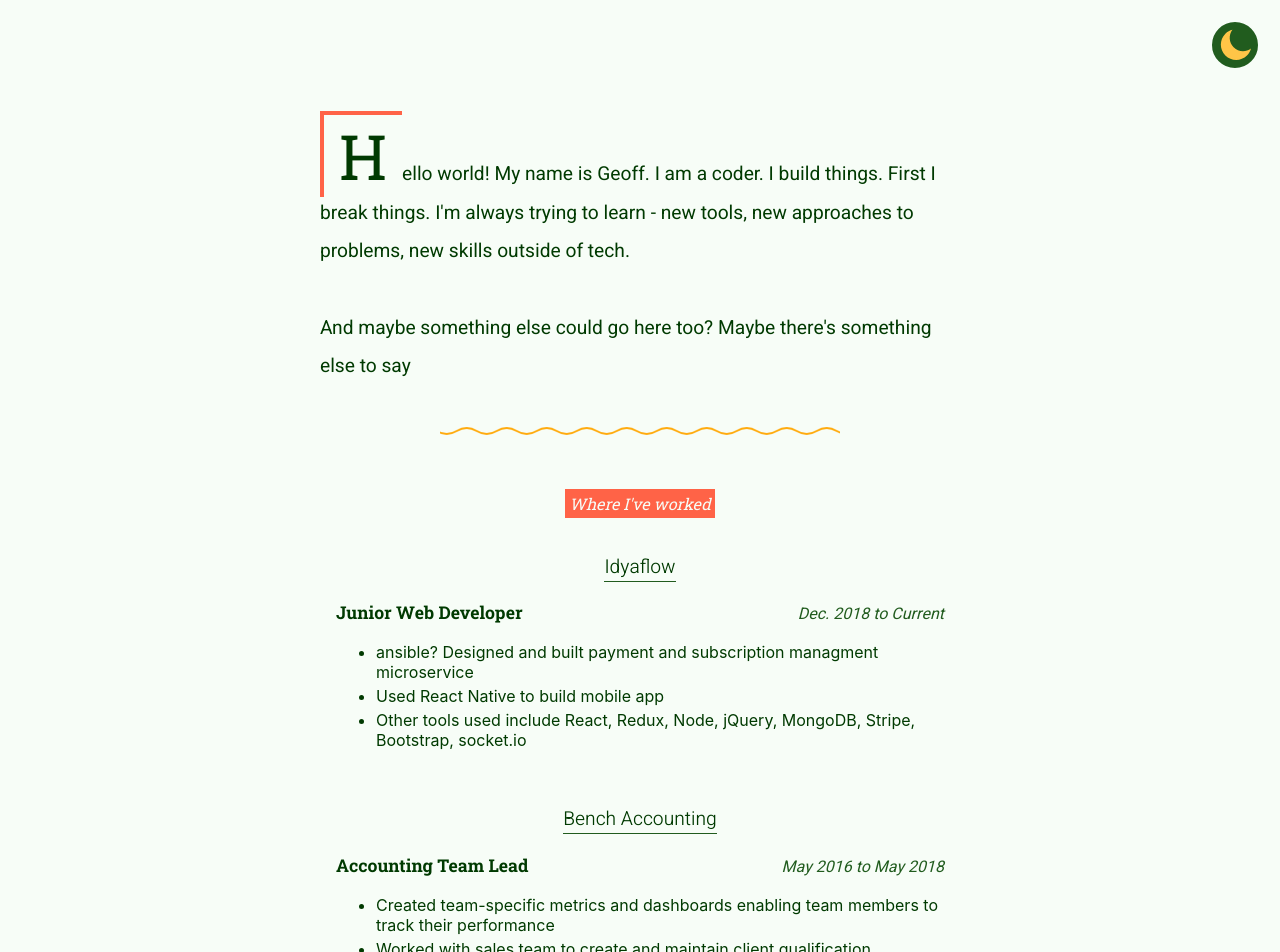
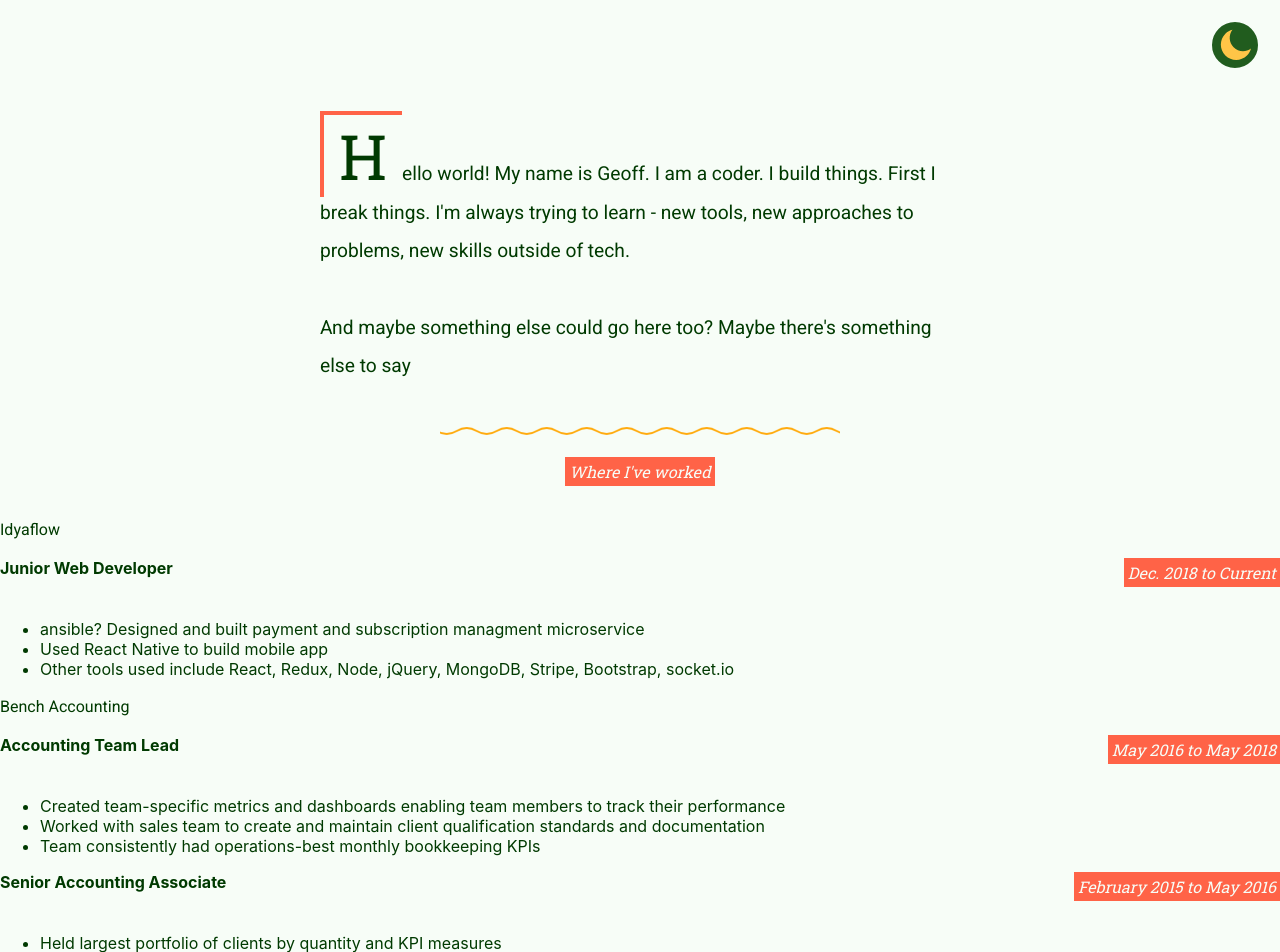
Before and after one commit to geoffmphillips/portfolio, a React (Create React App) app: page / in a window 1280 px wide. Shown: the top 952 px of the page. Built offline with nearby package versions, Linux system fonts and the light colour scheme.

Commit message:
Use class instead of id

```diff
--- a/src/components/Employment.tsx
+++ b/src/components/Employment.tsx
@@ -52,7 +52,7 @@ const employers: Employment[] = [
 ]
 
 const Employment: React.FC = () => (
-	<section id='employment-container'>
+	<section className='employment-container'>
 		<div className='row justify-center'>
 			<em>Where I've worked</em>
 		</div>
```
